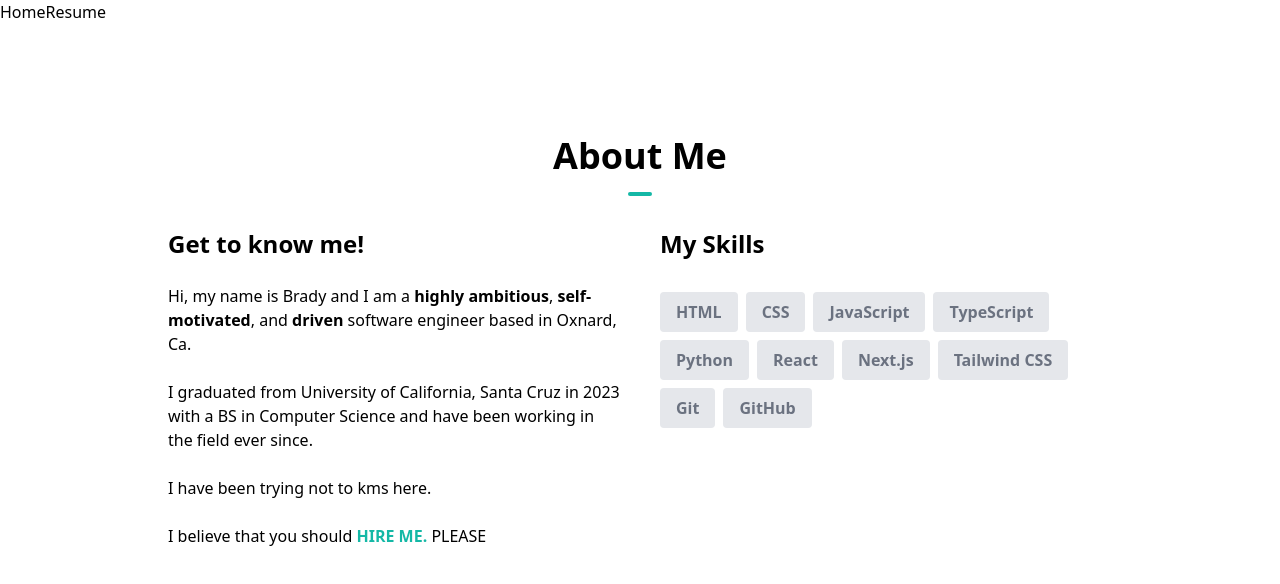
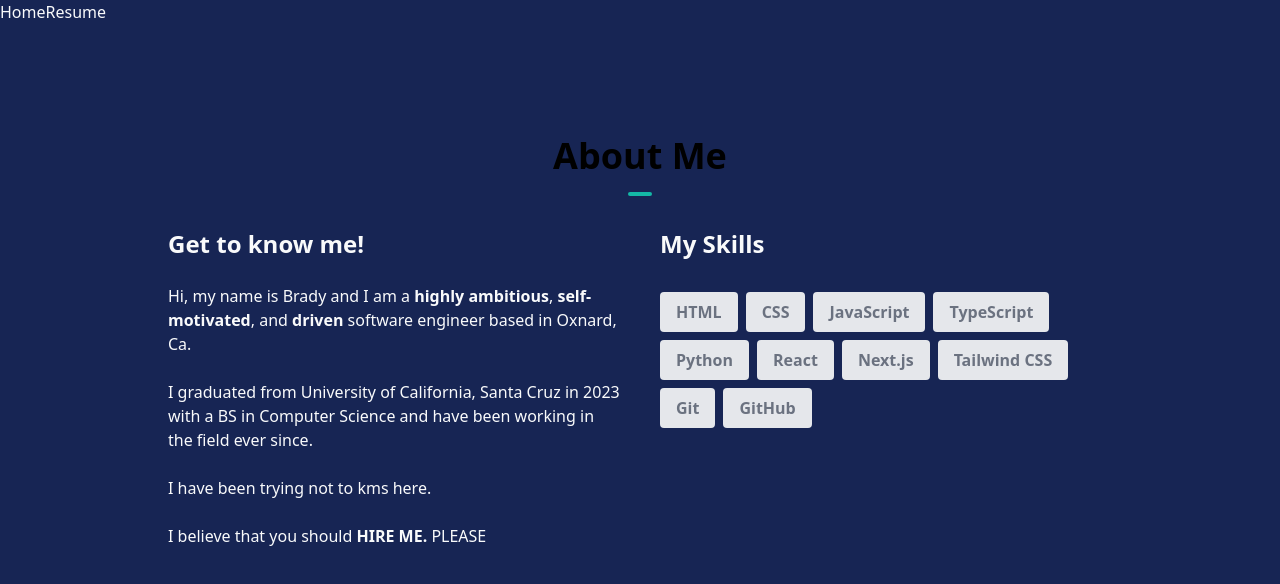
Before and after one commit to BradyBMC/portfolio, a Next.js app: page / in a window 1280 px wide. Shown: the top 584 px of the page. Built offline with nearby package versions, Linux system fonts and the light colour scheme.

Commit message:
background color

```diff
--- a/app/layout.tsx
+++ b/app/layout.tsx
@@ -7,7 +7,7 @@ export default function RootLayout({
   children: React.ReactNode
 }) {
   return (
-    <html>
+    <html className="bg-blue-950">
       <head />
       <body>
         <Navbar />
--- a/components/Biography.tsx
+++ b/components/Biography.tsx
@@ -21,8 +21,7 @@ const Biography = () => {
             About Me
             <hr className="w-6 h-1 mx-auto my-4 bg-teal-500 border-0 rounded"></hr>
           </h1>
-
-          <div className="flex flex-col space-y-10 items-stretch justify-center align-top md:space-x-10 md:space-y-0 md:p-4 md:flex-row md:text-left">
+          <div className="flex flex-col space-y-10 items-stretch justify-center align-top md:space-x-10 md:space-y-0 md:p-4 md:flex-row md:text-left text-gray-50">
             <div className="md:w-1/2 ">
               <h1 className="text-center text-2xl font-bold mb-6 md:text-left">
                 Get to know me!
@@ -47,15 +46,15 @@ const Biography = () => {
               <br />
               <p>
                 I believe that you should{" "}
-                <span className="font-bold text-teal-500">
+                <span className="font-bold text-gray-50">
                   HIRE ME.
                 </span>{" "}
                 PLEASE
               </p>
             </div>
-            <div className="text-center md:w-1/2 md:text-left">
-              <h1 className="text-2xl font-bold mb-6">My Skills</h1>
-              <div className="flex flex-wrap flex-row justify-center z-10 md:justify-start">
+            <div className="text-center md:w-1/2 md:text-left text-gray-50">
+              <h1 className="text-2xl font-bold mb-6 text-gray-50">My Skills</h1>
+              <div className="flex flex-wrap flex-row justify-center z-10 md:justify-start text-gray-50">
                 {skills.map((item, idx) => {
                   return (
                     <p
--- a/components/Navbar.tsx
+++ b/components/Navbar.tsx
@@ -32,8 +32,8 @@ export default function Navbar() {
         <nav>
             <div className="logo">
             </div>
-            <Link href="/">Home</Link>
-            <Link href="/resume">Resume</Link>
+            <Link href="/" className="text-gray-50">Home</Link>
+            <Link href="/resume" className="text-gray-50">Resume</Link>
         </nav>
     );
 }
--- a/tailwind.config.js
+++ b/tailwind.config.js
@@ -1,6 +1,6 @@
 /** @type {import('tailwindcss').Config} */
 module.exports = {
-  darkMode: "class",
+  darkMode: "media",
   content: [
     "./app/**/*.{js,ts,jsx,tsx}",
     "./pages/**/*.{js,ts,jsx,tsx}",
```
Also changed, not shown: 1 other file (tests, documents, lock files or other folders).
